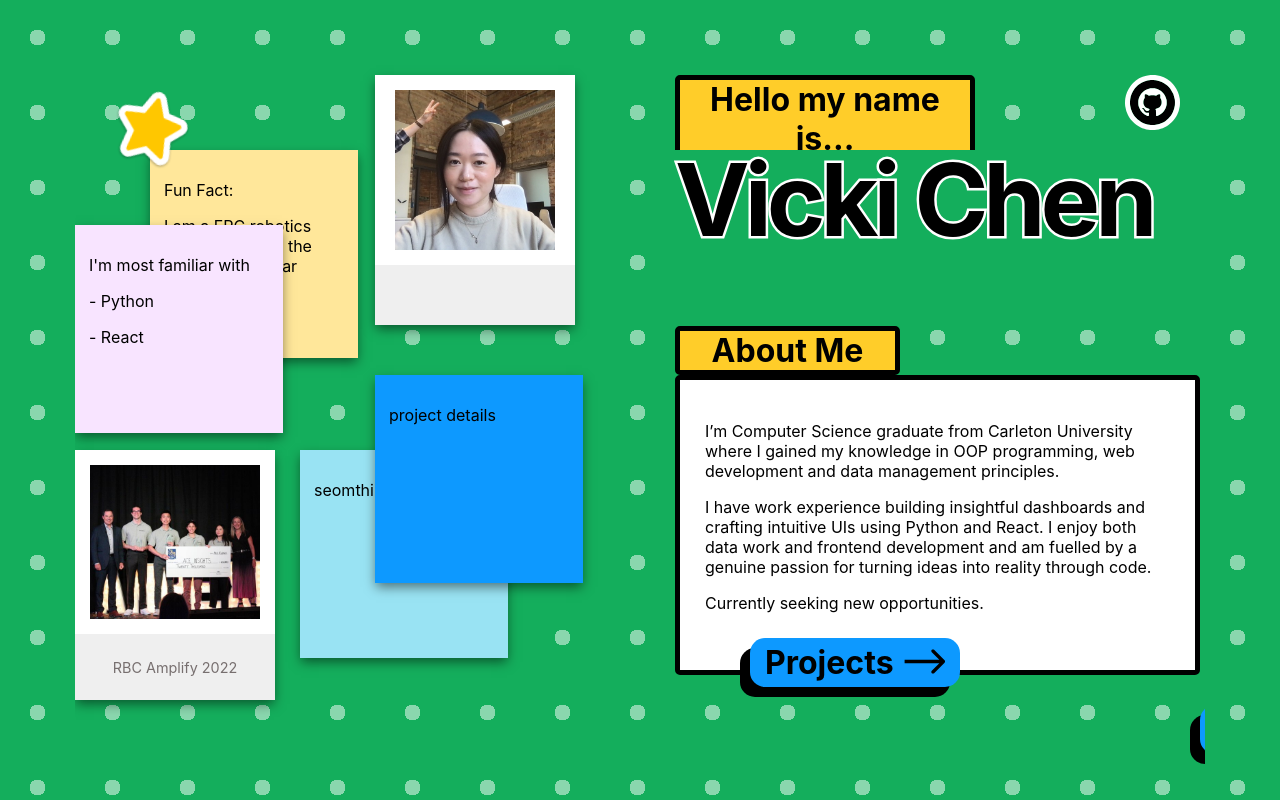
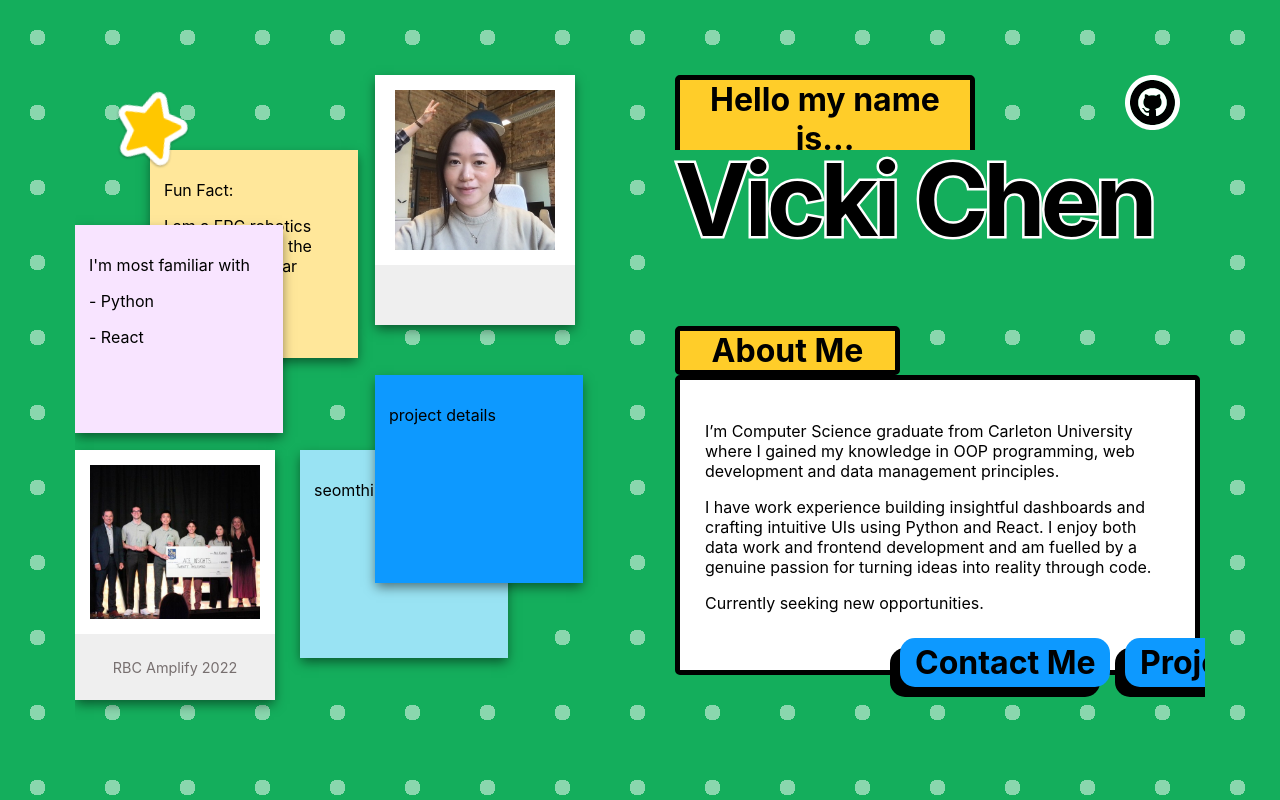
Before and after one commit to missvickies/personal-website, a React (Create React App) app: page / in a window 1280 px wide. Built offline with nearby package versions, Linux system fonts and the light colour scheme; grey boxes are pictures that could not be loaded.

Commit message:
testing mobile

```diff
--- a/src/App.css
+++ b/src/App.css
@@ -2,4 +2,6 @@ body{
     background-image: radial-gradient(rgba(255, 255, 255, 0.5) 15%, transparent 0);
     background-position: 0 0 ;
     background-size: 75px 75px;
+    float:left;
+    min-width:1024px;
 }
--- a/src/components/button.jsx
+++ b/src/components/button.jsx
@@ -17,7 +17,7 @@ export default function Button({col,children,linkTo,mailTo}){
 
 
 const ButtonStyle = styled.div`
-    grid-column:${(props)=> props.col-5};
+    grid-column:${(props)=> props.col};
     grid-row:-1;
     gap: 5px;
     z-index:1;
--- a/src/components/polaroid.jsx
+++ b/src/components/polaroid.jsx
@@ -17,6 +17,8 @@ export default function Polaroid({children,row,col}){
 }
 
 const PolaroidBorder = styled.div`
+    grid-row:${(props)=> props.row};
+    grid-column:${(props)=> props.col};
     background:white;
     -webkit-box-shadow: 0px 5px 11px -1px rgba(0,0,0,0.5);
     box-shadow: 0px 5px 11px -1px rgba(0,0,0,0.5);
--- a/src/pages/home.js
+++ b/src/pages/home.js
@@ -159,6 +159,7 @@ export const Grid = styled.div`
     grid-template-columns: 75px auto 75px;
     width: 100vw;
     height:100vh;
+
 `;
 
 export const SubGrid = styled.div`
@@ -225,14 +226,10 @@ export const Photo = styled.div`
 
 export const Intro = styled.div`
 
-grid-column: 1 /5;
-grid-row:2;
+    grid-column: 1 /5;
+    grid-row:2;
 
     @media ${device.laptop} {
-        grid-column: 9 / 13;
-        grid-row:2;
-    }
-    @media ${device.laptopL} {
         grid-column: 9 / 13;
         grid-row:2;
     }
```
